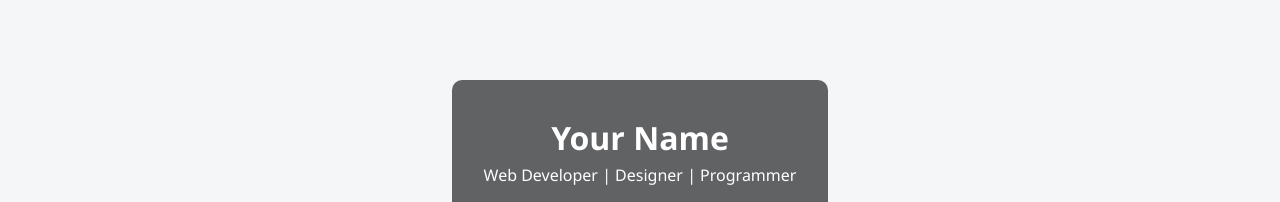
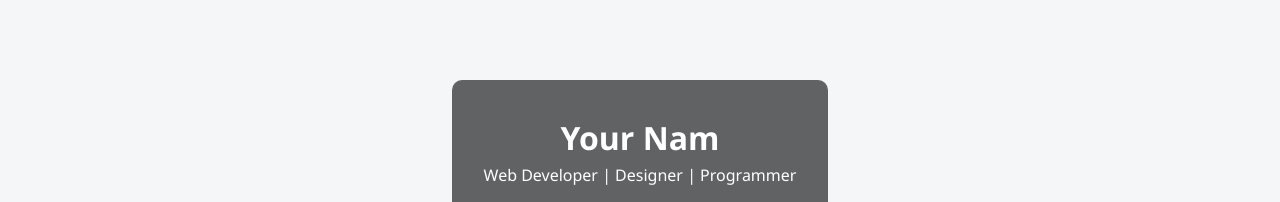
Before and after one commit to DarkMatrix07/test1, a plain HTML site: page index.html in a window 1280 px wide. Shown: the top 202 px of the page. Drawn offline with Linux system fonts and the light colour scheme.

Commit message:
Update index.html

```diff
--- a/index.html
+++ b/index.html
@@ -9,7 +9,7 @@
 <body>
   <header class="hero">
     <div class="hero-content">
-      <h1>Your Name</h1>
+      <h1>Your Nam</h1>
       <p>Web Developer | Designer | Programmer</p>
       <a href="Your_Resume.pdf" download class="btn-resume">Download Resume</a>
       <div class="socials">
```
